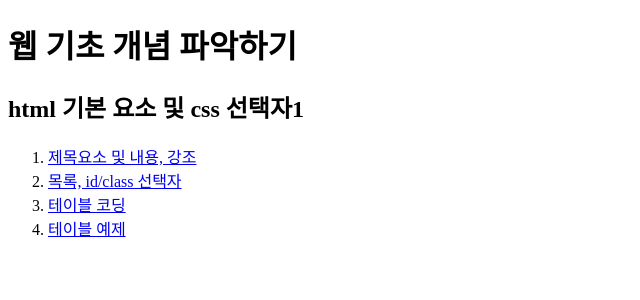
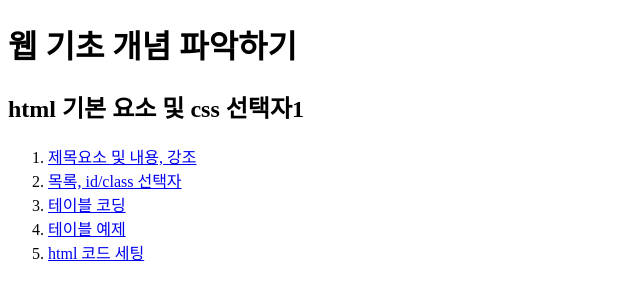
Before and after one commit to jong-jang/jajo, a plain HTML site: page html/all_contents.html in a window 1280 px wide. Shown: the whole page, without its empty margins (0-640 px from the left). Drawn offline with Linux system fonts and the light colour scheme.

Commit message:
make page

```diff
--- a/html/all_contents.html
+++ b/html/all_contents.html
@@ -25,6 +25,7 @@
       </li>
       <li><a href="./basic_code_03.html" title="테이블 코드 기초"> 테이블 코딩</a></li>
       <li><a href="./table_ex.html" tilte="테이블 연습"> 테이블 예제</a></li>
+      <li><a href="./basic_code_04-setting.html">html 코드 세팅</a></li>
     </ol>
   </div>
 
```
